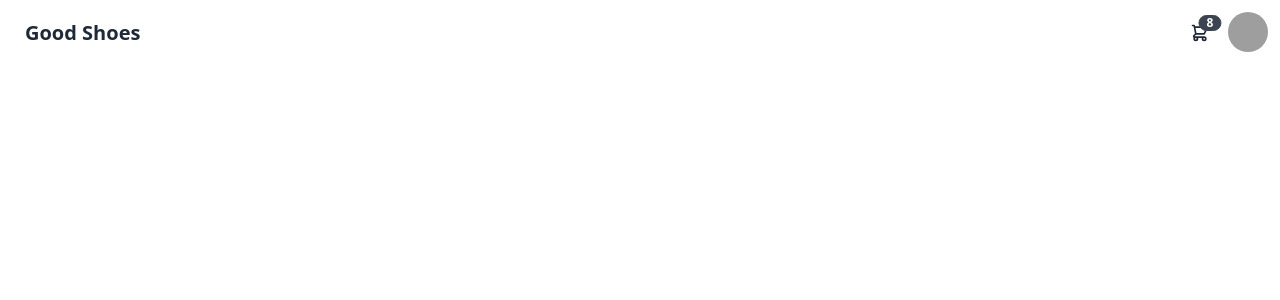
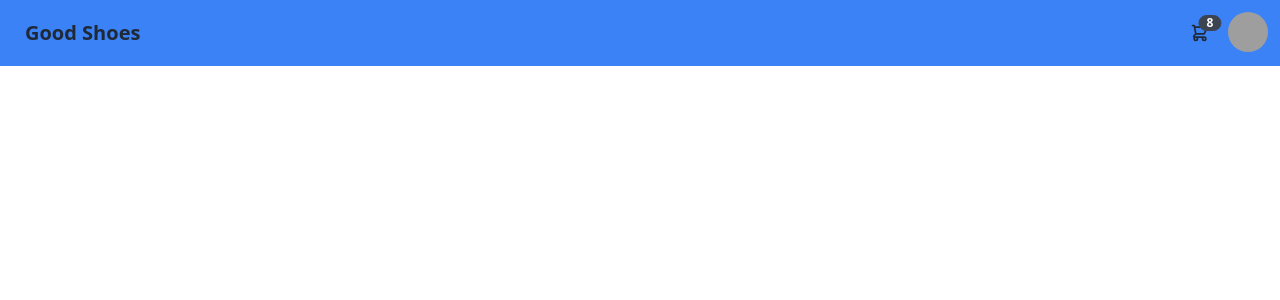
Before and after one commit to lisildg/Good-Shoes, a React (Create React App) app in the folder client/: page / in a window 1280 px wide. Shown: the top 300 px of the page. Built offline with nearby package versions, Linux system fonts and the light colour scheme; grey boxes are pictures that could not be loaded.

Commit message:
cambios en navbar

```diff
--- a/client/src/components/NavBar/NavBar.jsx
+++ b/client/src/components/NavBar/NavBar.jsx
@@ -2,7 +2,7 @@ import React from "react";
 
 function NavBar(){
     return(
-        <div className="navbar bg-base-100">
+        <div className="navbar bg-blue-500">
   <div className="flex-1">
     <a className="btn btn-ghost normal-case text-xl">Good Shoes</a>
   </div>
```
